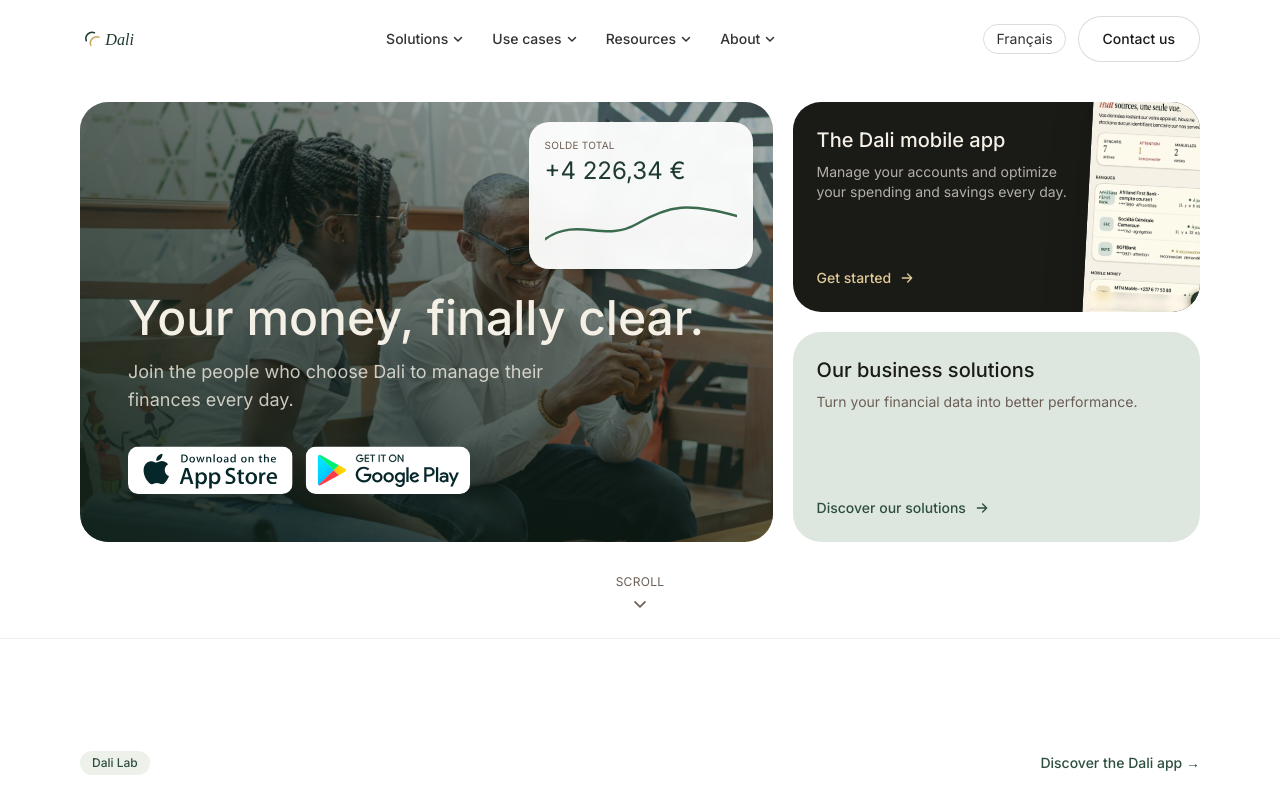
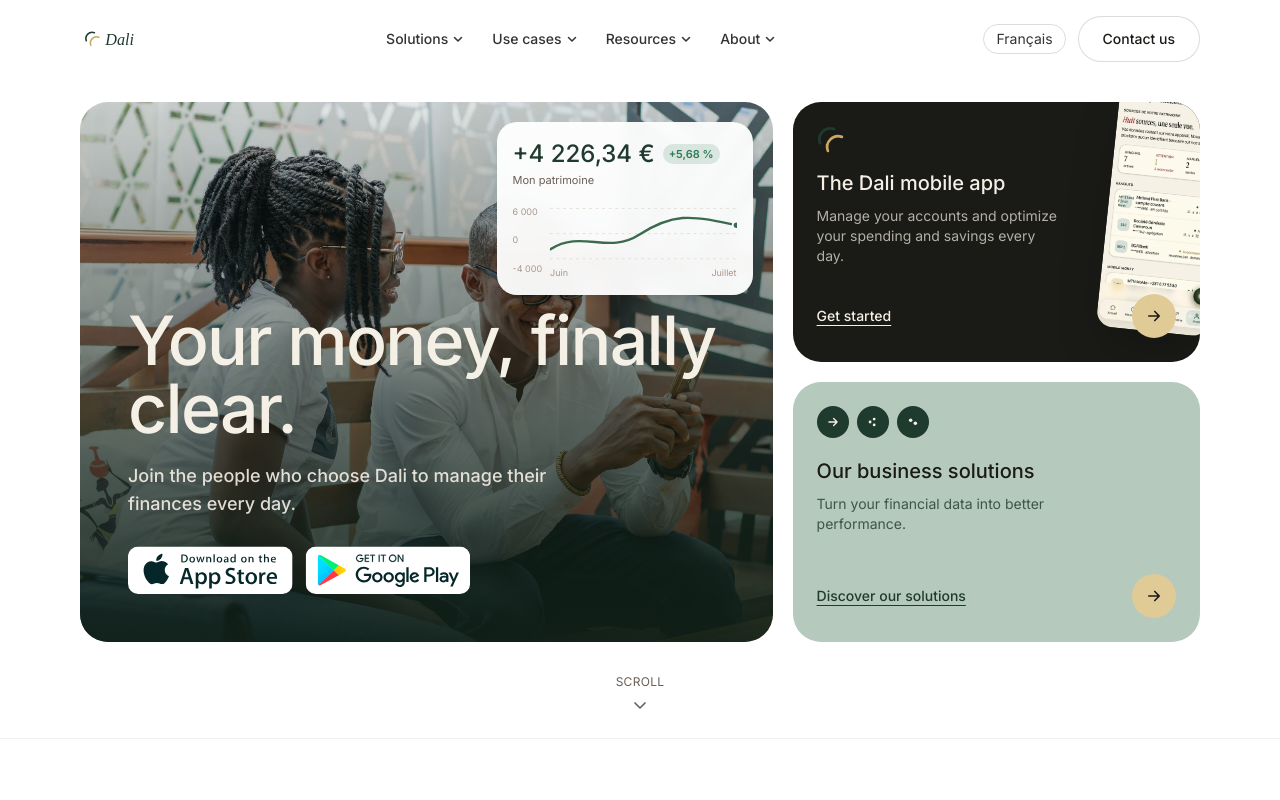
Before and after one commit to sngdtechnologies/dali-web, a Next.js app: page /en in a window 1280 px wide. Shown: the top 800 px of the page. Built offline with nearby package versions, Linux system fonts and the light colour scheme; no server answers.

Commit message:
refine(hero): match Linxo — larger anchored headline, gold FAB buttons, filled business card, richer floating dashboard

```diff
--- a/src/components/marketing/Hero.tsx
+++ b/src/components/marketing/Hero.tsx
@@ -8,20 +8,62 @@
 
 function Arrow() {
   return (
-    <svg width="16" height="16" viewBox="0 0 24 24" aria-hidden fill="none" stroke="currentColor" strokeWidth="2" strokeLinecap="round" strokeLinejoin="round">
+    <svg width="18" height="18" viewBox="0 0 24 24" aria-hidden fill="none" stroke="currentColor" strokeWidth="2.2" strokeLinecap="round" strokeLinejoin="round">
       <path d="M5 12h14M13 6l6 6-6 6" />
     </svg>
   );
 }
 
+function Fab() {
+  return (
+    <span className="flex h-11 w-11 shrink-0 items-center justify-center rounded-full bg-or-300 text-encre transition-transform duration-200 group-hover:scale-110">
+      <Arrow />
+    </span>
+  );
+}
+
+function BizIcons() {
+  const chip = 'flex h-8 w-8 items-center justify-center rounded-full bg-foret-800 text-ivoire';
+  return (
+    <div className="flex gap-2" aria-hidden>
+      <span className={chip}>
+        <svg width="14" height="14" viewBox="0 0 24 24" fill="none" stroke="currentColor" strokeWidth="2.2" strokeLinecap="round" strokeLinejoin="round"><path d="M13 6l6 6-6 6M5 12h14" /></svg>
+      </span>
+      <span className={chip}>
+        <svg width="14" height="14" viewBox="0 0 24 24" fill="currentColor"><circle cx="7" cy="12" r="2.4" /><circle cx="14" cy="7" r="2.4" /><circle cx="14" cy="17" r="2.4" /></svg>
+      </span>
+      <span className={chip}>
+        <svg width="14" height="14" viewBox="0 0 24 24" fill="currentColor"><circle cx="8" cy="9" r="3" /><circle cx="16" cy="14" r="3" /></svg>
+      </span>
+    </div>
+  );
+}
+
 function FloatingDashboard() {
   return (
-    <div className="pointer-events-none absolute right-5 top-5 hidden w-56 rounded-dali-lg bg-white/95 p-4 text-encre shadow-xl backdrop-blur sm:block" aria-hidden>
-      <div className="text-[10px] uppercase tracking-wide text-sable-700">Solde total</div>
-      <div className="mt-0.5 font-serif text-2xl text-foret-800">+4 226,34 €</div>
-      <svg viewBox="0 0 200 60" className="mt-2 w-full">
-        <path d="M0 46 C34 22 62 50 96 30 S150 8 200 22" fill="none" stroke="#3A6B4E" strokeWidth="2.5" strokeLinecap="round" />
-      </svg>
+    <div className="pointer-events-none absolute right-5 top-5 hidden w-64 rounded-dali-lg bg-white/95 p-4 text-encre shadow-xl backdrop-blur sm:block" aria-hidden>
+      <div className="flex items-center gap-2">
+        <span className="font-serif text-2xl font-medium text-foret-800">+4 226,34 €</span>
+        <span className="rounded-full bg-serenite/15 px-1.5 py-0.5 text-[11px] font-semibold text-serenite">+5,68 %</span>
+      </div>
+      <div className="mt-0.5 text-[11px] text-sable-700">Mon patrimoine</div>
+      <div className="mt-3 flex gap-2">
+        <div className="flex flex-col justify-between py-1 text-[9px] text-sable-500">
+          <span>6 000</span><span>0</span><span>-4 000</span>
+        </div>
+        <div className="relative flex-1">
+          <svg viewBox="0 0 200 70" className="w-full">
+            <line x1="0" y1="8" x2="200" y2="8" stroke="#E5DFD5" strokeWidth="1" strokeDasharray="3 4" />
+            <line x1="0" y1="35" x2="200" y2="35" stroke="#E5DFD5" strokeWidth="1" strokeDasharray="3 4" />
+            <line x1="0" y1="62" x2="200" y2="62" stroke="#E5DFD5" strokeWidth="1" strokeDasharray="3 4" />
+            <path d="M0 52 C34 30 62 58 96 36 S150 14 200 26" fill="none" stroke="#3A6B4E" strokeWidth="2.5" strokeLinecap="round" />
+            <circle cx="200" cy="26" r="4" fill="#3A6B4E" stroke="#fff" strokeWidth="2" />
+          </svg>
+          <div className="flex justify-between text-[9px] text-sable-500">
+            <span>Juin</span><span>Juillet</span>
+          </div>
+        </div>
+      </div>
     </div>
   );
 }
@@ -32,15 +74,15 @@
     <section className="relative bg-white pb-24 pt-6">
       <Container>
         <div className="grid gap-5 lg:grid-cols-[1.7fr_1fr]">
-          <div className="relative min-h-[440px] overflow-hidden rounded-dali-xl p-8 text-ivoire md:p-12">
+          <div className="relative flex min-h-[480px] flex-col justify-end overflow-hidden rounded-dali-xl p-8 text-ivoire md:min-h-[540px] md:p-12">
             <Image src="/hero.webp" alt="" fill priority sizes="(max-width: 1024px) 100vw, 62vw" className="object-cover object-center" />
-            <div className="absolute inset-0 bg-gradient-to-tr from-foret-900/95 via-foret-900/65 to-foret-800/25" />
+            <div className="absolute inset-0 bg-gradient-to-t from-foret-900/95 via-foret-900/55 to-foret-800/10" />
             <FloatingDashboard />
-            <div className="relative max-w-xl pt-44 sm:pt-28 md:pt-36">
+            <div className="relative max-w-2xl">
               <Reveal>
-                <h1 className="text-4xl leading-[1.1] md:text-5xl">{t('headline')}</h1>
-                <p className="mt-4 max-w-md text-lg text-ivoire/80">{t('sub')}</p>
-                <div id="download" className="mt-8">
+                <h1 className="text-[2.75rem] font-medium leading-[1.02] tracking-tight md:text-6xl lg:text-[4.25rem]">{t('headline')}</h1>
+                <p className="mt-5 max-w-md text-base font-medium text-ivoire/90 md:text-lg">{t('sub')}</p>
+                <div id="download" className="mt-7">
                   <StoreBadges />
                 </div>
               </Reveal>
@@ -48,27 +90,32 @@
           </div>
 
           <div className="flex flex-col gap-5">
-            <div className="relative flex flex-1 flex-col justify-between overflow-hidden rounded-dali-xl bg-encre p-6 text-ivoire">
-              <div className="relative z-10">
-                <h2 className="text-xl">{t('appCard.title')}</h2>
-                <p className="mt-2 max-w-[72%] text-sm text-ivoire/70">{t('appCard.desc')}</p>
+            <div className="group relative flex flex-1 flex-col overflow-hidden rounded-dali-xl bg-encre p-6 text-ivoire">
+              <Image src="/logo-symbol.svg" alt="" width={28} height={28} className="h-7 w-7" />
+              <div className="relative z-10 mt-4">
+                <h2 className="text-xl leading-snug">{t('appCard.title')}</h2>
+                <p className="mt-2 max-w-[68%] text-sm text-ivoire/70">{t('appCard.desc')}</p>
               </div>
-              <a href="#download" className="relative z-10 mt-6 inline-flex w-fit items-center gap-2 text-sm font-medium text-or-300 hover:gap-3">
-                {t('appCard.cta')} <Arrow />
+              <a href="#download" className="relative z-10 mt-auto flex items-center justify-between pt-6">
+                <span className="text-sm font-medium underline decoration-1 underline-offset-4">{t('appCard.cta')}</span>
+                <Fab />
               </a>
-              <div className="pointer-events-none absolute -bottom-8 -right-4 w-32 rotate-3">
+              <div className="pointer-events-none absolute -right-5 -top-3 w-24 rotate-6 md:w-28">
                 <Image src="/screens/comptes.webp" alt="" width={128} height={276} className="rounded-[16px] shadow-2xl" />
               </div>
             </div>
-            <div className="flex flex-1 flex-col justify-between rounded-dali-xl bg-foret-100 p-6 text-encre">
-              <div>
-                <h2 className="text-xl">{t('bizCard.title')}</h2>
-                <p className="mt-2 text-sm text-sable-700">{t('bizCard.desc')}</p>
+
+            <Link href="/entreprises" className="group flex flex-1 flex-col overflow-hidden rounded-dali-xl bg-foret-300 p-6 text-encre">
+              <BizIcons />
+              <div className="mt-5">
+                <h2 className="text-xl leading-snug">{t('bizCard.title')}</h2>
+                <p className="mt-2 max-w-[80%] text-sm text-foret-800/80">{t('bizCard.desc')}</p>
               </div>
-              <Link href="/entreprises" className="mt-6 inline-flex items-center gap-2 text-sm font-medium text-foret-700 hover:gap-3">
-                {t('bizCard.cta')} <Arrow />
-              </Link>
-            </div>
+              <div className="mt-auto flex items-center justify-between pt-6">
+                <span className="text-sm font-medium text-foret-800 underline decoration-1 underline-offset-4">{t('bizCard.cta')}</span>
+                <Fab />
+              </div>
+            </Link>
           </div>
         </div>
       </Container>
```
